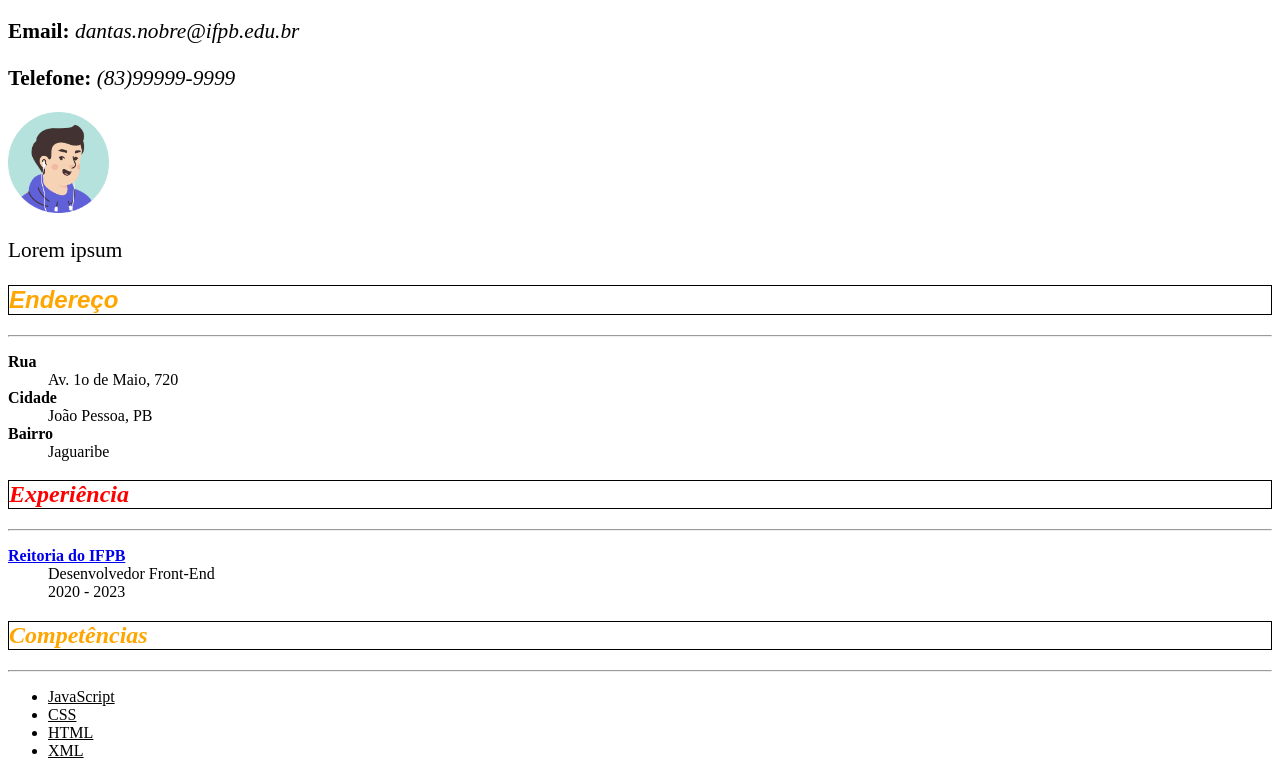
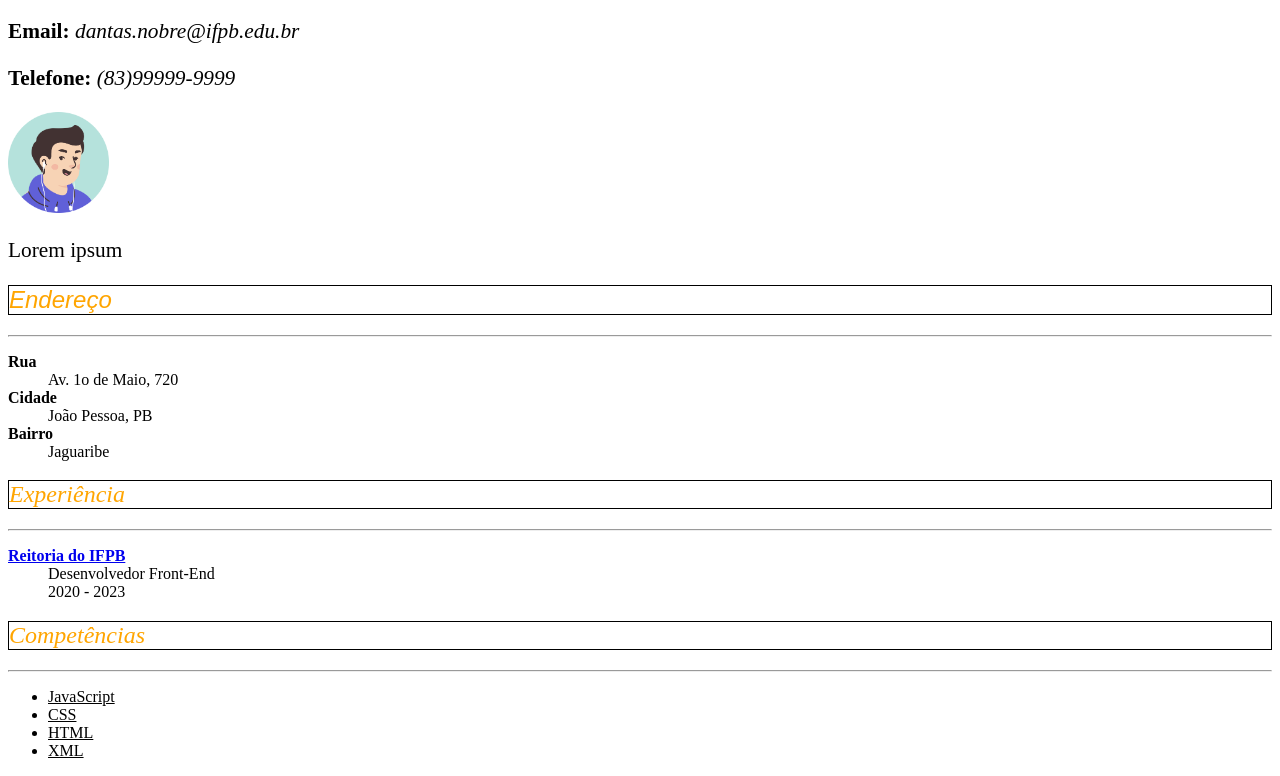
Before and after one commit to franciscodnn/lm-2023-1, a plain HTML site: page exemplos/intro-css/index.html in a window 1280 px wide. Shown: the part 107-883 px from the top of the page. Drawn offline with Linux system fonts and the light colour scheme.

Commit message:
Criando a classe da tag h2

```diff
--- a/exemplos/intro-css/index.html
+++ b/exemplos/intro-css/index.html
@@ -21,6 +21,12 @@
       .azul {
         color: rgb(0, 0, 255);
       }
+
+      .elements {
+        color: orange;
+        font-weight: lighter;
+        font-style: italic;
+      }
     </style>
   </head>
   <body>
@@ -36,7 +42,7 @@
     </section>
 
     <section>
-      <h2 class="italico" style="font-family: Arial">Endereço</h2>
+      <h2 class="elements" style="font-family: Arial">Endereço</h2>
       <hr />
       <!-- DL -> Definition List -->
       <dl>
@@ -53,7 +59,7 @@
 
     <section>
       <!-- CSS inline / CSS em linha-->
-      <h2 id="id-experiencia" class="azul">Experiência</h2>
+      <h2 class="elements">Experiência</h2>
       <hr />
       <dl>
         <dt>
@@ -67,7 +73,7 @@
     </section>
 
     <section>
-      <h2 class="italico">Competências</h2>
+      <h2 class="elements">Competências</h2>
       <hr />
       <!-- UL -> Unordered List -->
       <ul>
```
